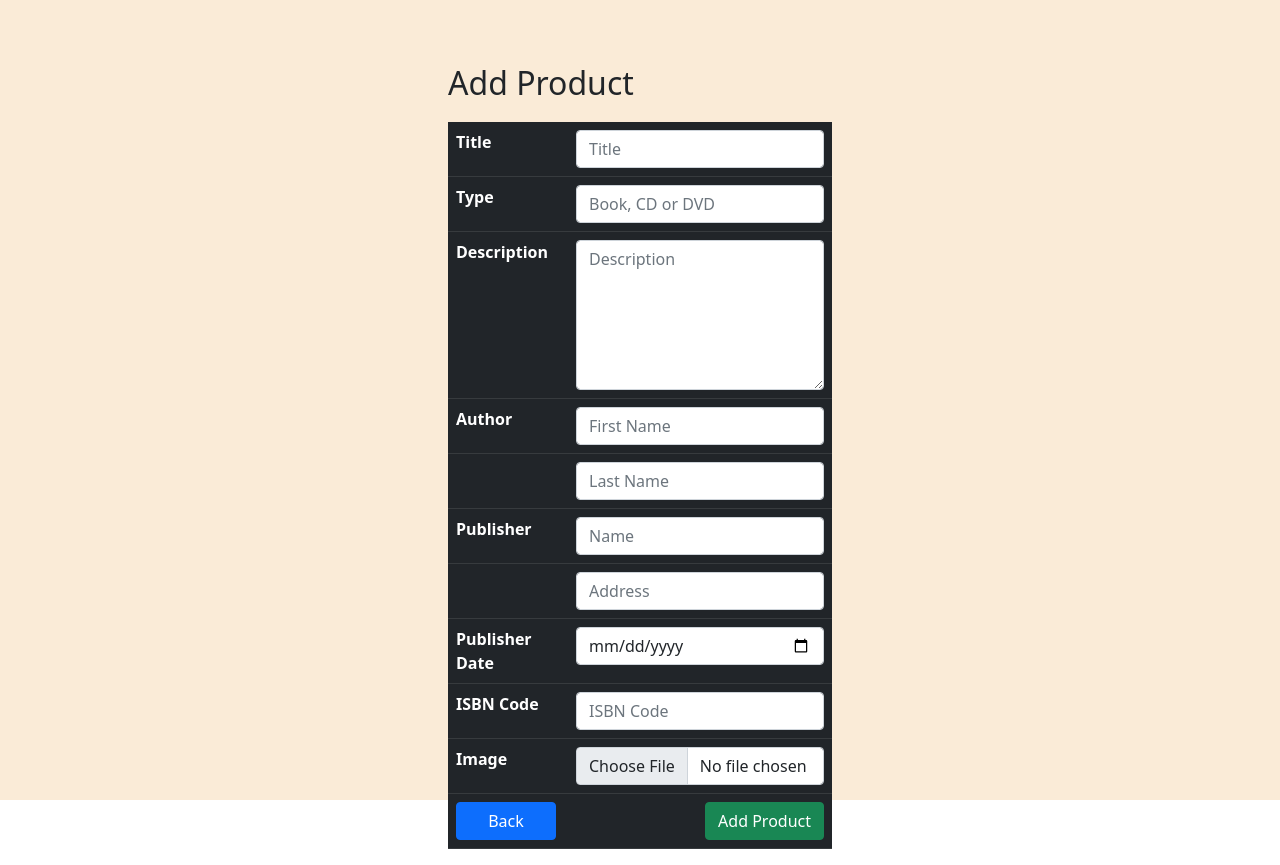
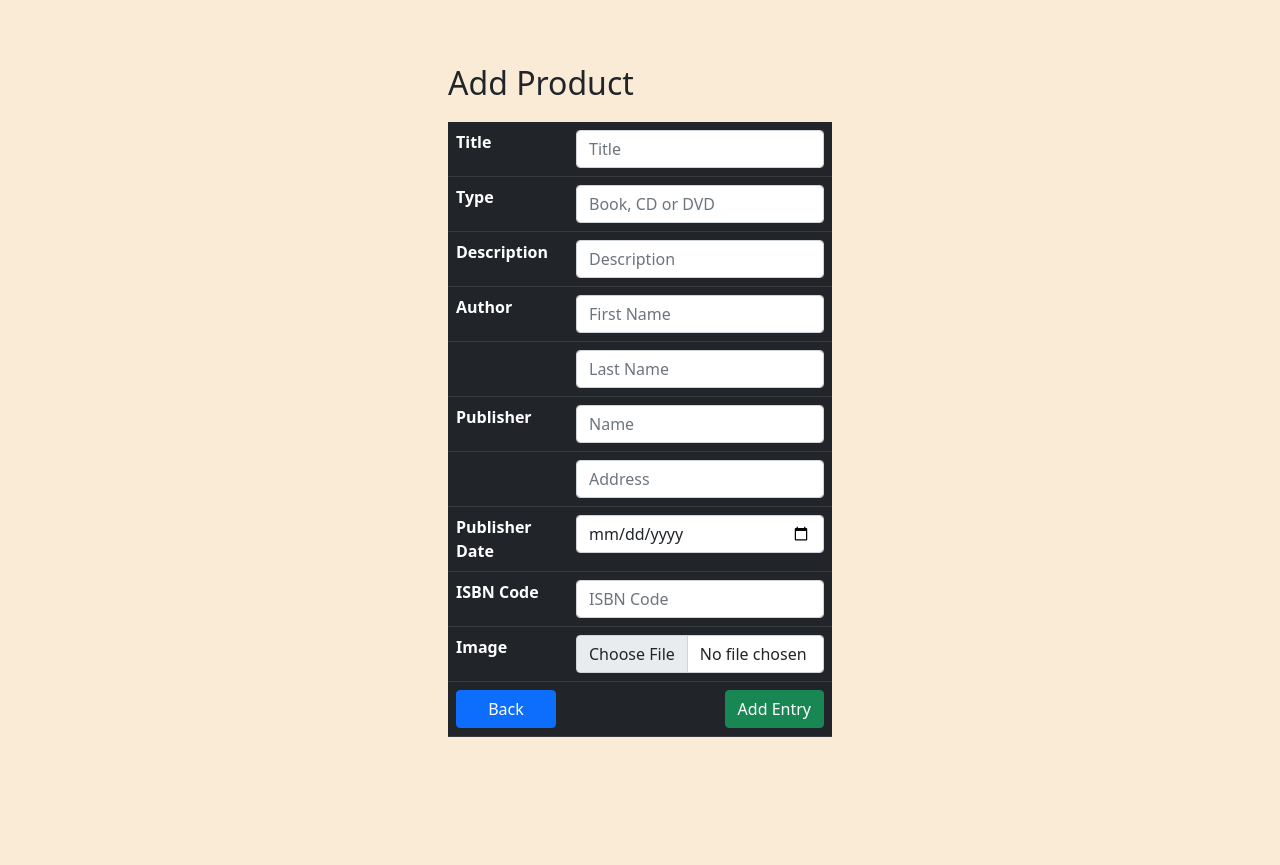
Before and after one commit to Keltroz/BE17-CR4-MarkusSchaefer, a PHP site: page /create.php in a window 1280 px wide. After the commit the page ends 800 px from the top, so only its background shows below. Run offline with PHP 8.4, Linux system fonts and the light colour scheme.

Commit message:
fixed minor bugs

```diff
--- a/create.php
+++ b/create.php
@@ -52,7 +52,7 @@
                     </tr>
                     <tr>
                         <th>Description</th>
-                        <td><textarea class='form-control' type="text" name="description" placeholder="Description" style="height: 150px;"></textarea></td>
+                        <td><input class='form-control' type="text" name="description" placeholder="Description"></td>
                     </tr>
                     <tr>
                         <th>Author</th>
@@ -85,7 +85,7 @@
                     <tr>
                         <td colspan="2">
                             <button onclick="window.location.href='index.php'" class='btn btn-primary' style="float:left;" type="button">Back</button>
-                            <button class='btn btn-success' style="float: right;" type="submit">Add Product</button>
+                            <button class='btn btn-success' style="float: right;" type="submit">Add Entry</button>
                         </td>
                     </tr>
                 </table>
--- a/index.php
+++ b/index.php
@@ -110,7 +110,7 @@
                 </tbody>
             </table>
             <div class="button">
-                <button class='btn btn-primary' type="button" onclick="window.location.href='create.php'">Add product</button>
+                <button class='btn btn-primary' type="button" onclick="window.location.href='create.php'">Add Entry</button>
             </div>
         </div>
 </body>
```
